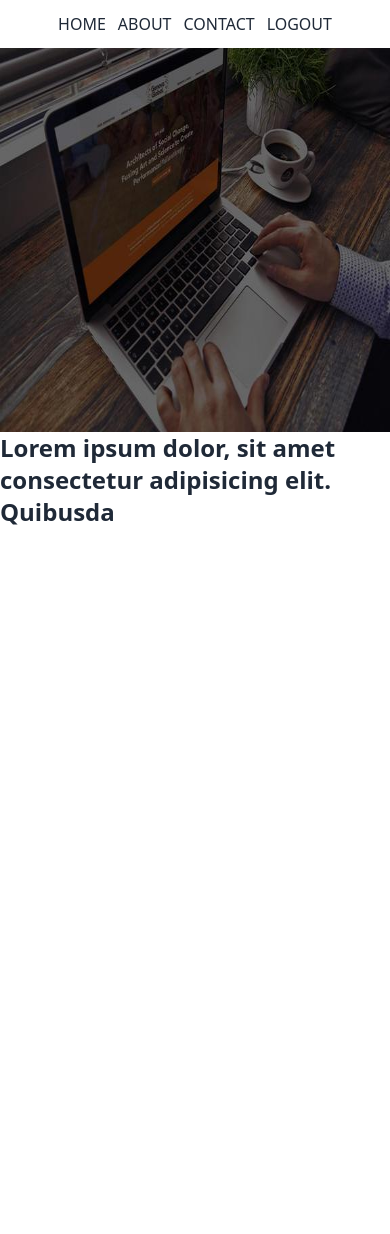
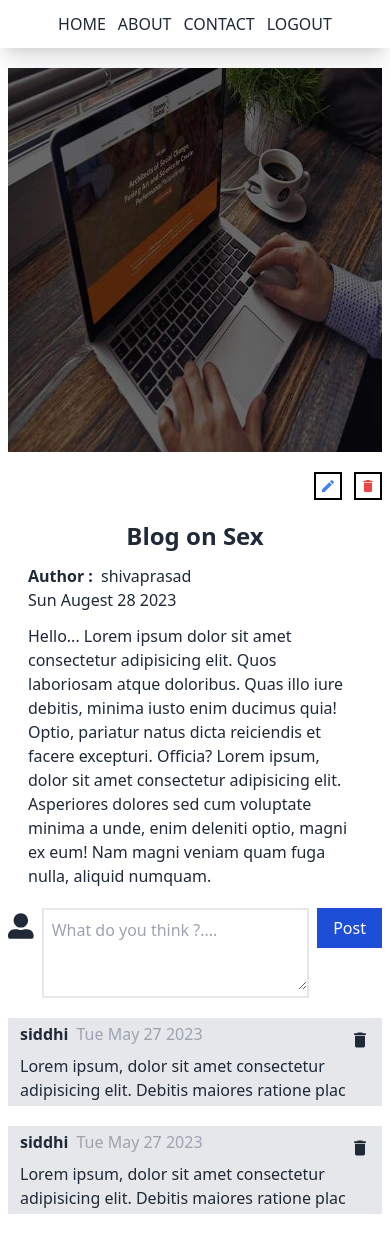
Before and after one commit to shivaprasadnashte/MERN-Blog-App, a React (Vite) app in the folder client/: page /blogpage in a window 390 px wide. Before the commit the page ends 844 px from the top, so only its background shows below. Built offline with nearby package versions, Linux system fonts and the light colour scheme.

Commit message:
devlopment

```diff
--- a/client/package.json
+++ b/client/package.json
@@ -12,6 +12,7 @@
   "dependencies": {
     "react": "^18.2.0",
     "react-dom": "^18.2.0",
+    "react-icons": "^4.12.0",
     "react-router-dom": "^6.19.0"
   },
   "devDependencies": {
--- a/client/src/components/About.jsx
+++ b/client/src/components/About.jsx
@@ -1,8 +1,24 @@
 import React from 'react'
+import Navbar from './Navbar'
 
 function About() {
   return (
-    <div>About</div>
+    <>
+    <Navbar/>
+     <div className=' p-5'>
+     <div className=' text-3xl text-orange-400 w-full text-center'><p>ABOUT US</p></div>
+      <div className=' w-full text-left'>
+       <p>
+       Welcome to [Your Blog Name] – a digital haven for the curious minds, the avid readers, and the passionate storytellers. Here, we believe that words have the power to inspire, educate, and connect people from all walks of life.
+        Our journey began with a simple idea: to create a space where diverse voices could converge, where stories could be told and shared, and where the beauty of language could be celebrated. What emerged is a vibrant community that goes beyond the confines of a traditional blog
+        At [Your Blog Name], we embrace the art of storytelling in all its forms – from personal narratives that resonate on a deeply human level to thought-provoking articles that explore the intricacies of our ever-changing world. Our contributors, each a unique voice in this symphony of words, bring a wealth of perspectives, experiences, and expertise.
+        Whether you're here to discover new ideas, engage in meaningful discussions, or simply savor the richness of well-crafted prose, you've found your digital home. Join us as we embark on a literary adventure, where every page is a new chapter waiting to be explored.
+        Thank you for being part of our story. Together, let's continue to weave the fabric of [Your Blog Name] with the threads of imagination, insight, and the shared love of words.
+     </p>
+     </div>
+     </div>
+
+    </>
   )
 }
 
--- a/client/src/components/BlogPage.jsx
+++ b/client/src/components/BlogPage.jsx
@@ -1,16 +1,89 @@
 import React from 'react'
 import Navbar from './Navbar'
+import { MdEdit } from "react-icons/md";
+import { MdDelete } from "react-icons/md";
+import { FaUserAlt } from "react-icons/fa";
 
 function BlogPage() {
   return (
     <>
-    <Navbar />
-    <div>
-    <img src="/images/hero.jpg" alt="" className=' w-full h-96' />
-    <div>
-        <h1 className=' text-2xl font-bold'>Lorem ipsum dolor, sit amet consectetur adipisicing elit. Quibusda</h1>
-    </div>
-    </div>
+      <Navbar />
+      <div className=' flex flex-col gap-5 px-2 sm:px-10 py-5'>
+        <img src="/images/hero.jpg" alt="" className=' w-full h-96' />
+        <div>
+          <div className=' w-full flex  justify-end gap-3 sm:text-3xl'>
+            <div className=' border-2 border-black sm:rounded-xl p-1'>
+              <MdEdit className=' text-blue-500' />
+            </div>
+
+            <div className=' border-2 border-black sm:rounded-xl p-1'>
+              <MdDelete className=' text-red-500' />
+            </div>
+          </div>
+
+        </div>
+        <div className=' px-5'>
+          <div className=' w-full flex justify-center mb-3'>
+            <h1 className=' sm:text-4xl text-2xl font-bold'>Blog on Sex</h1>
+          </div>
+          <div className=' w-full flex flex-col sm:flex-row mb-3 justify-between sm:py-2 '>
+            <p><span className=' font-bold mr-1'>Author : </span>shivaprasad</p>
+            {/* <p><span className=' font-bold mr-1'>Catigory :</span>computer science</p> */}
+            <p>Sun Augest 28 2023 </p>
+          </div>
+          <div>
+            <p>
+              Hello...
+
+              Lorem ipsum dolor sit amet consectetur adipisicing elit.
+              Quos laboriosam atque doloribus. Quas illo iure debitis, minima iusto enim ducimus
+              quia! Optio, pariatur natus dicta reiciendis et facere excepturi. Officia?
+              Lorem ipsum, dolor sit amet consectetur adipisicing elit. Asperiores dolores sed cum
+              voluptate minima a unde, enim deleniti optio, magni ex eum! Nam magni veniam quam fuga nulla,
+              aliquid numquam.
+            </p>
+          </div>
+        </div>
+        <div>
+          <div className=' flex w-full'>
+            <FaUserAlt className=' mr-2 text-4xl' />
+            <div className=' border-2 w-full border-gray-200'>
+              <textarea
+               className=' p-2  w-full focus:outline-none h-20'
+               placeholder='What do you think ?....'></textarea>
+            </div>
+            <button className=' ml-2 bg-blue-700 px-4 h-10 text-white'>Post</button>
+          </div>
+        </div>
+
+
+        <div className=' flex flex-col bg-gray-200 w-full py-1 gap-1 px-3'>
+          <div className=' flex justify-between '>
+            <div className=' flex gap-2'>
+              <span className=' font-bold'>siddhi</span>
+              <p className=' text-gray-400'>Tue May 27 2023</p>
+            </div>
+            <MdDelete className=' text-xl mt-2' />
+          </div>
+          <div>
+            <p>Lorem ipsum, dolor sit amet consectetur adipisicing elit. Debitis maiores ratione plac</p>
+          </div>
+        </div>
+
+
+        <div className=' flex flex-col bg-gray-200 w-full py-1 gap-1 px-3'>
+          <div className=' flex justify-between '>
+            <div className=' flex gap-2'>
+              <span className=' font-bold'>siddhi</span>
+              <p className=' text-gray-400'>Tue May 27 2023</p>
+            </div>
+            <MdDelete className=' text-xl mt-2' />
+          </div>
+          <div>
+            <p>Lorem ipsum, dolor sit amet consectetur adipisicing elit. Debitis maiores ratione plac</p>
+          </div>
+        </div>
+      </div>
     </>
   )
 }
--- a/client/src/components/Contact.jsx
+++ b/client/src/components/Contact.jsx
@@ -1,9 +1,17 @@
 import React from 'react'
-
+import Navbar from './Navbar'
 function Contact() {
   return (
-    <div>Contact</div>
-  )
+  <>
+      <Navbar />
+      <div className=' p-5'>
+        <div className=' text-3xl text-orange-400 w-full text-center'><p>CONTACT US</p></div>
+
+
+      </div>
+
+      </>
+      )
 }
 
-export default Contact
+      export default Contact
```
Also changed, not shown: 1 other file (tests, documents, lock files or other folders).
